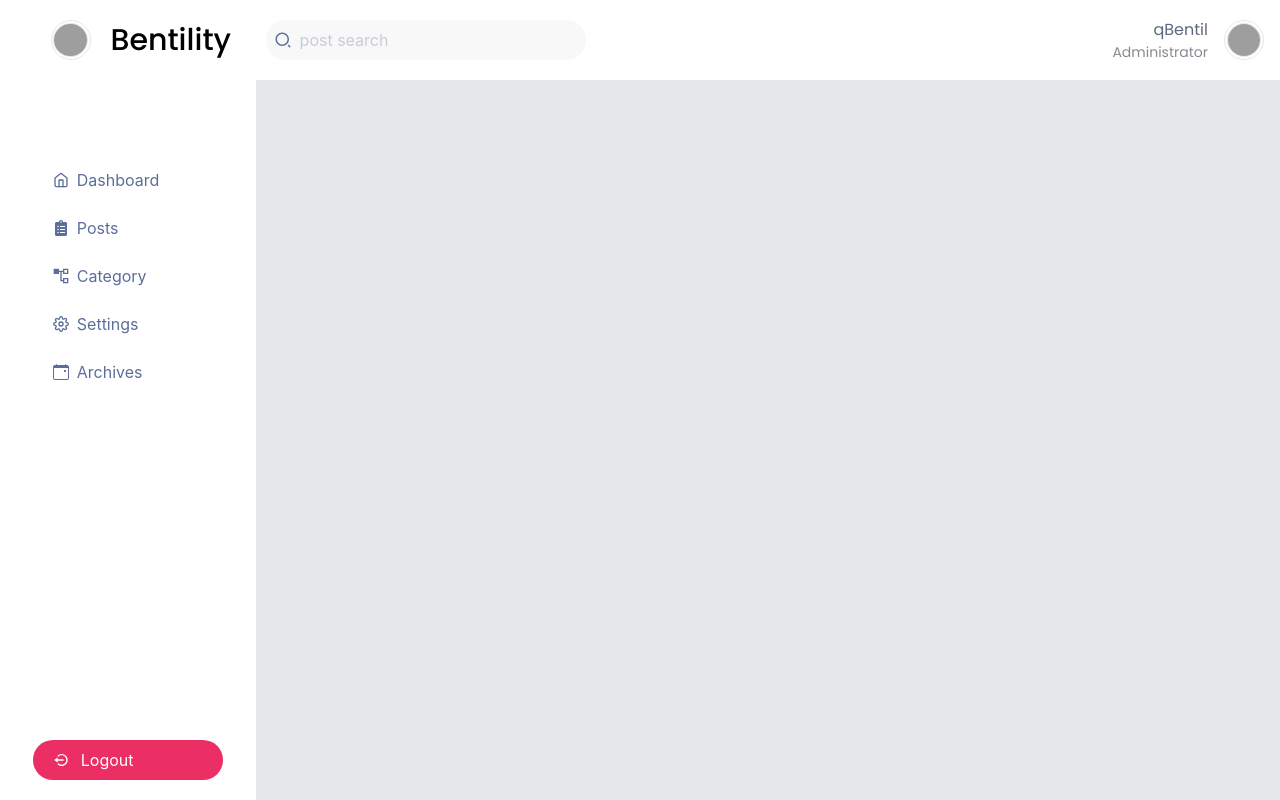
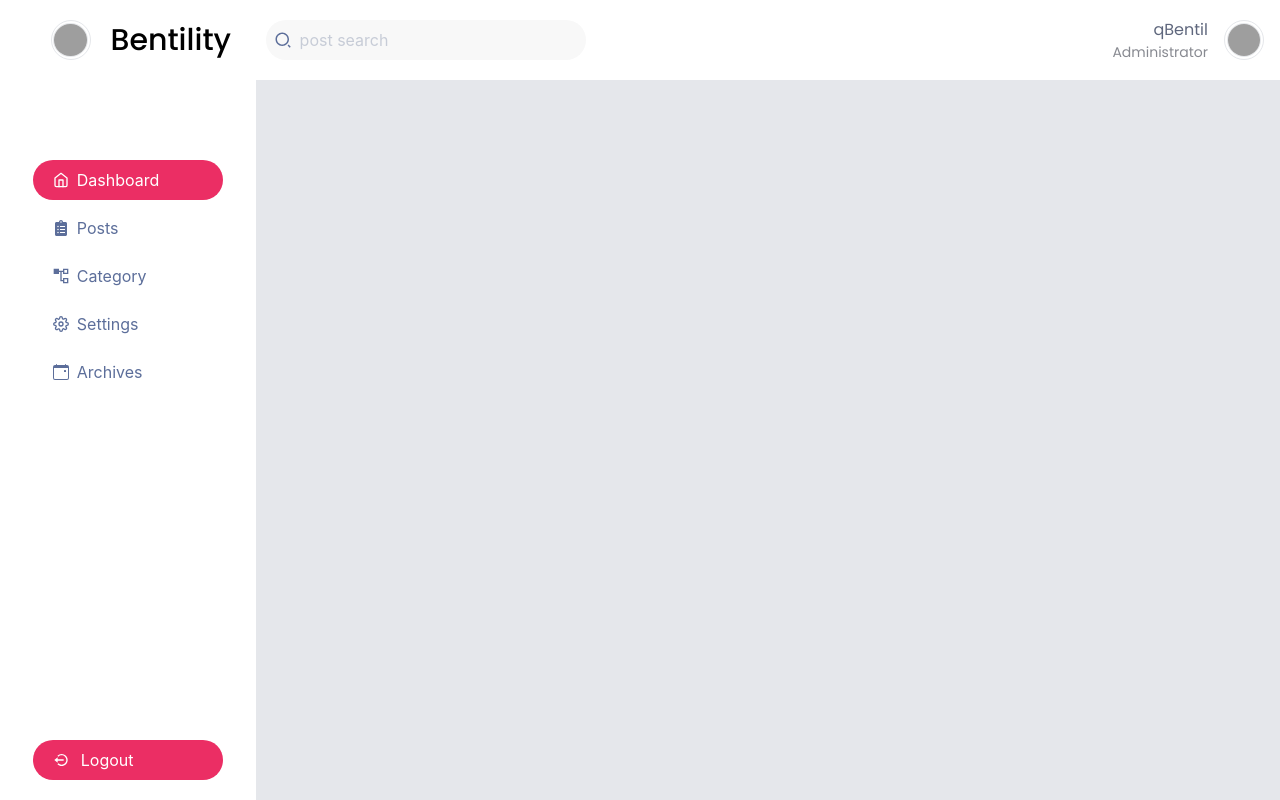
Before and after one commit to qbentil/bentility, a Next.js app: page /admin/dashboard in a window 1280 px wide. Built offline with nearby package versions, Linux system fonts and the light colour scheme; grey boxes are pictures that could not be loaded; a web font is replaced by a local one.

Commit message:
Add Sidenav prop

```diff
--- a/pages/admin/dashboard/index.tsx
+++ b/pages/admin/dashboard/index.tsx
@@ -7,13 +7,13 @@ const Dashboard = () => {
     <div>
       <Head>
         <title>Bentility| Admin</title>
-        <meta name="description" content="Bentil's Blog| Bentility" />
+        <meta name="description" content="Bentility Admin | Dashboard" />
         <link rel="icon" href="/favicon.png" />
       </Head>
       <main className="bg-gray-200 w-screen h-screen ">
         <div className="">
           <Navbar />
-          <Sidenav />
+          <Sidenav page="Dashboard" />
         </div>
       </main>
     </div>
```
